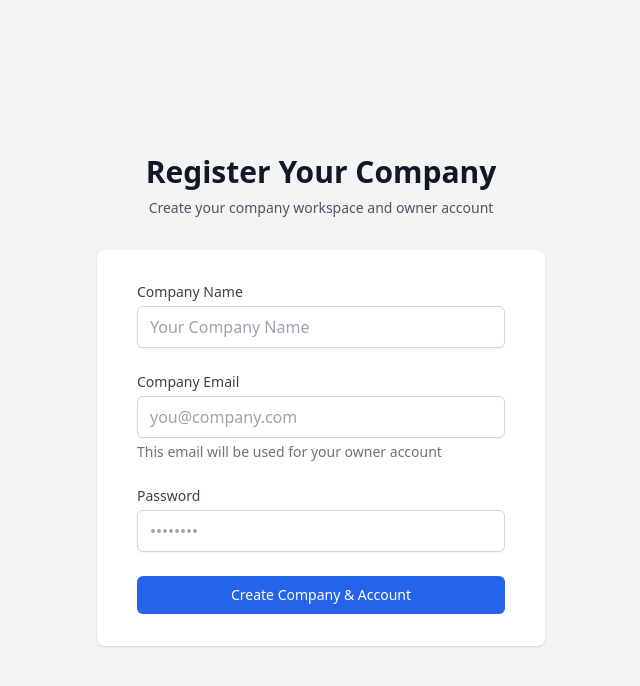
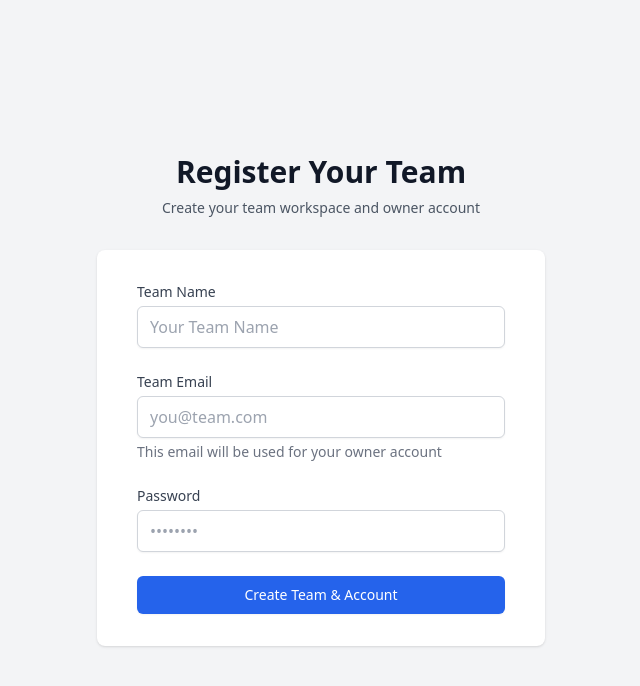
Before and after one commit to xHishamSaeedx/insight-matrix-frontend, a React (Vite) app in the folder insight-matrix-app/: page /register in a window 1280 px wide. Shown: the top 686 px of the page, without its empty margins (319-959 px from the left). Built offline with nearby package versions, Linux system fonts and the light colour scheme; no server answers.

Commit message:
changed company word to team

```diff
--- a/insight-matrix-app/src/components/Home.jsx
+++ b/insight-matrix-app/src/components/Home.jsx
@@ -258,7 +258,7 @@ const Home = () => {
                       whileTap={{ scale: 0.95 }}
                       className="bg-white text-indigo-600 px-10 py-4 rounded-full font-semibold hover:shadow-lg transition duration-300 text-lg"
                     >
-                      Register Company
+                      Register Team
                     </motion.button>
                   </Link>
                   <Link to="/login">
--- a/insight-matrix-app/src/pages/RegisterCompany.jsx
+++ b/insight-matrix-app/src/pages/RegisterCompany.jsx
@@ -77,10 +77,10 @@ export default function RegisterCompany() {
     <div className="min-h-screen bg-gray-100 flex flex-col justify-center py-12 sm:px-6 lg:px-8">
       <div className="sm:mx-auto sm:w-full sm:max-w-md">
         <h2 className="text-center text-3xl font-extrabold text-gray-900">
-          Register Your Company
+          Register Your Team
         </h2>
         <p className="mt-2 text-center text-sm text-gray-600">
-          Create your company workspace and owner account
+          Create your team workspace and owner account
         </p>
       </div>
 
@@ -98,7 +98,7 @@ export default function RegisterCompany() {
                 htmlFor="companyName"
                 className="block text-sm font-medium text-gray-700"
               >
-                Company Name
+                Team Name
               </label>
               <div className="mt-1">
                 <input
@@ -109,7 +109,7 @@ export default function RegisterCompany() {
                   value={formData.companyName}
                   onChange={handleInputChange}
                   className="appearance-none block w-full px-3 py-2 border border-gray-300 rounded-md shadow-sm placeholder-gray-400 focus:outline-none focus:ring-blue-500 focus:border-blue-500"
-                  placeholder="Your Company Name"
+                  placeholder="Your Team Name"
                 />
               </div>
             </div>
@@ -119,7 +119,7 @@ export default function RegisterCompany() {
                 htmlFor="companyEmail"
                 className="block text-sm font-medium text-gray-700"
               >
-                Company Email
+                Team Email
               </label>
               <div className="mt-1">
                 <input
@@ -130,7 +130,7 @@ export default function RegisterCompany() {
                   value={formData.companyEmail}
                   onChange={handleInputChange}
                   className="appearance-none block w-full px-3 py-2 border border-gray-300 rounded-md shadow-sm placeholder-gray-400 focus:outline-none focus:ring-blue-500 focus:border-blue-500"
-                  placeholder="you@company.com"
+                  placeholder="you@team.com"
                 />
                 <p className="mt-1 text-sm text-gray-500">
                   This email will be used for your owner account
@@ -163,7 +163,7 @@ export default function RegisterCompany() {
               type="submit"
               className="w-full flex justify-center py-2 px-4 border border-transparent rounded-md shadow-sm text-sm font-medium text-white bg-blue-600 hover:bg-blue-700 focus:outline-none focus:ring-2 focus:ring-offset-2 focus:ring-blue-500"
             >
-              Create Company & Account
+              Create Team & Account
             </button>
           </form>
         </div>
```
